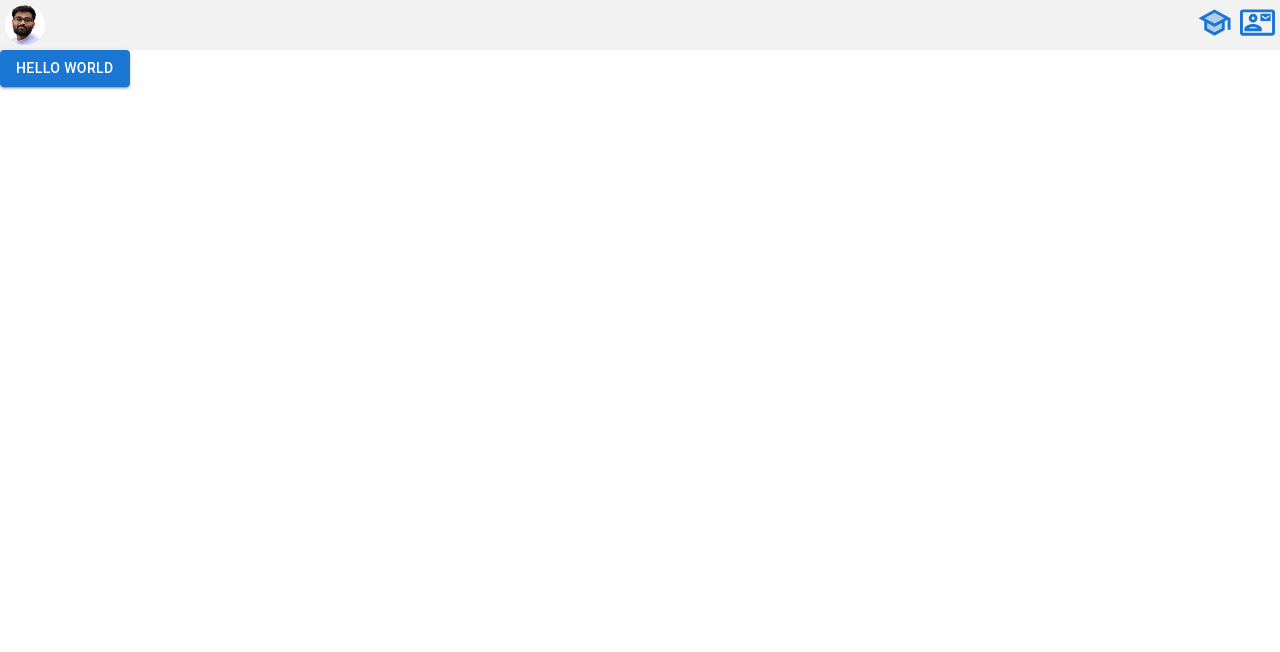
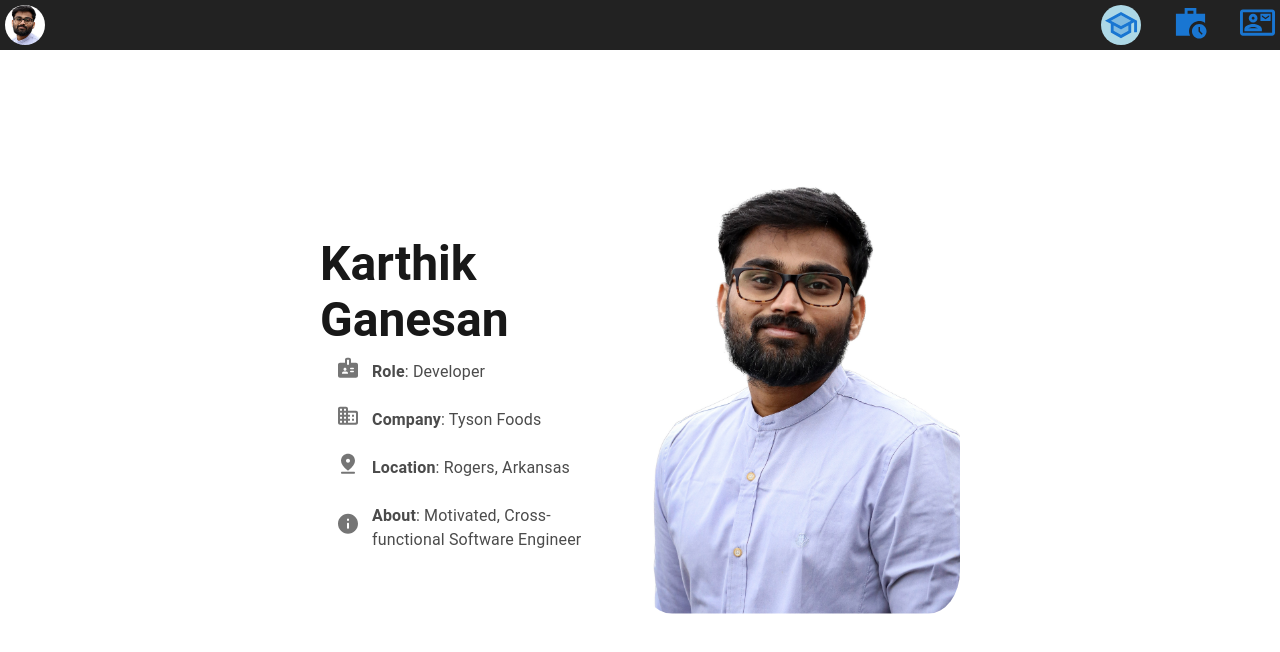
Before and after one commit to karthikgk97/personal-website, a React (Create React App) app in the folder my-personal-website/: page / in a window 1280 px wide. Shown: the top 652 px of the page. Built offline with nearby package versions, Linux system fonts and the light colour scheme.

Commit message:
commit to store progress

```diff
--- a/my-personal-website/src/App.js
+++ b/my-personal-website/src/App.js
@@ -1,12 +1,12 @@
 import * as React from 'react';
-import Button from '@mui/material/Button';
 import TopBar from './components/TopBar';
+import HomePage from './components/HomePage';
 
 export default function MyApp() {
   return (
     <div>
       <TopBar />
-      <Button variant="contained">Hello World</Button>
+      <HomePage />
     </div>
   );
 }
--- /dev/null
+++ b/my-personal-website/src/components/HomePage.css
@@ -0,0 +1,6 @@
+body {
+    background: rgb(255, 255, 255);
+    body: rgb(240, 240, 240);
+    /* place-items: center; */
+
+}
--- /dev/null
+++ b/my-personal-website/src/components/HomePage.js
@@ -0,0 +1,67 @@
+import * as React from 'react';
+import './HomePage.css';
+
+import ListItemIcon from '@mui/material/ListItemIcon';
+import ListItem from '@mui/material/ListItem';
+import ListItemText from '@mui/material/ListItemText';
+import Typography from '@mui/material/Typography';
+import Box from '@mui/material/Box';
+import Stack from '@mui/material/Stack';
+
+// Icons
+import PinDropRoundedIcon from '@mui/icons-material/PinDropRounded';
+import BadgeRoundedIcon from '@mui/icons-material/BadgeRounded';
+import BusinessRoundedIcon from '@mui/icons-material/BusinessRounded';
+import InfoRoundedIcon from '@mui/icons-material/InfoRounded';
+
+import profileImage from '../images/personal_photo.jpg';
+
+export default function HomePage() {
+    return (
+    <>
+    <Box sx={{position: 'absolute', flex: '1', top: '50%', left: '50%', transform: 'translate(-50%, -50%)', background:"rgb(255, 255, 255)"}}>
+        <Stack direction="row" justifyContent="center" alignItems="center" spacing={1}>
+            <div>
+                <Typography variant="h3" style={{ color: 'rgb(24, 24, 24)' }}> <b>Karthik Ganesan </b></Typography>
+                <ListItem alignItems="center">
+                    <ListItemIcon sx={{ marginBottom: 1, marginRight: -2.5 }}>
+                        <BadgeRoundedIcon />
+                    </ListItemIcon>
+                    <ListItemText
+                        primary={<Typography variant="body1" style={{ color: 'rgb(75, 75, 75)' }}> <b>Role</b>: Developer</Typography>}
+                    />
+                </ListItem>
+
+                <ListItem alignItems="center">
+                    <ListItemIcon sx={{ marginBottom: 1, marginRight: -2.5 }}>
+                        <BusinessRoundedIcon />
+                    </ListItemIcon>
+                    <ListItemText
+                        primary={<Typography variant="body1" style={{ color: 'rgb(75, 75, 75)' }}> <b>Company</b>: Tyson Foods</Typography>}
+                    />
+                </ListItem>
+
+                <ListItem >
+                    <ListItemIcon sx={{ marginBottom: 1, marginRight: -2.5 }}>
+                        <PinDropRoundedIcon />
+                    </ListItemIcon>
+                    <ListItemText
+                        primary={<Typography variant="body1" style={{ color: 'rgb(75, 75, 75)' }}> <b>Location</b>: Rogers, Arkansas</Typography>}
+                    />
+                </ListItem>
+
+                <ListItem >
+                    <ListItemIcon sx={{ marginBottom: 1, marginRight: -2.5 }}>
+                        <InfoRoundedIcon />
+                    </ListItemIcon>
+                    <ListItemText
+                        primary={<Typography variant="body1" style={{ color: 'rgb(75, 75, 75)' }}> <b>About</b>: Motivated, Cross-functional Software Engineer</Typography>}
+                    />
+                </ListItem>
+            </div>
+            <img src={profileImage} alt="Profile" style={{ width: '50%', height: '50%', justifyContent: 'flex-end', borderRadius: '10%'}} />
+         </Stack>
+      </Box>
+      </>
+    );
+  }
--- a/my-personal-website/src/components/TopBar.css
+++ b/my-personal-website/src/components/TopBar.css
@@ -1,6 +1,5 @@
 .top-bar {
-    background-color: #f2f2f2;
+    background-color: #222222;
     height: 40px;
     padding: 5px;
-    /* align-items: center; */
 }
--- a/my-personal-website/src/components/TopBar.js
+++ b/my-personal-website/src/components/TopBar.js
@@ -9,9 +9,10 @@ import Avatar from '@mui/material/Avatar';
 import personalPhoto from '../images/avatar_photo.png';
 
 // Icons
-import HomeIcon from '@mui/icons-material/Home';
 import SchoolTwoToneIcon from '@mui/icons-material/SchoolTwoTone';
+import WorkHistorySharpIcon from '@mui/icons-material/WorkHistorySharp';
 import ContactMailOutlinedIcon from '@mui/icons-material/ContactMailOutlined';
+import { red } from '@mui/material/colors';
 
 export default function TopBar() {
     return(
@@ -23,14 +24,23 @@ export default function TopBar() {
             </Tooltip>
           </Link>
 
-          <Stack direction="row" justifyContent="flex-end" spacing={1}>
-            <Link variant='body1' href="/Projects" underline="hover">
-              <Tooltip title="Projects">
-                <SchoolTwoToneIcon fontSize='large'/>
+          <Stack direction="row" justifyContent="flex-end" spacing={4}>
+            <Link variant='body1' href="/education" underline="hover">
+              <Tooltip title="Education">
+                <SchoolTwoToneIcon fontSize='large' style={{ backgroundColor: 'lightblue', borderRadius: '50%', padding: '2.5px',transition: 'background-color 0.3s',
+              "&:hover": {
+                color: "red",
+              } }}/>
               </Tooltip>
             </Link>
 
-            <Link href="/Contact" variant="body1"underline="none">
+            <Link variant='body1' href="/work-history" underline="hover">
+              <Tooltip title="Work History">
+                <WorkHistorySharpIcon fontSize='large'/>
+              </Tooltip>
+            </Link>
+
+            <Link href="/contact" variant="body1"underline="none">
               <Tooltip title="Contact">
                 <ContactMailOutlinedIcon fontSize='large'/>
               </Tooltip>
```
